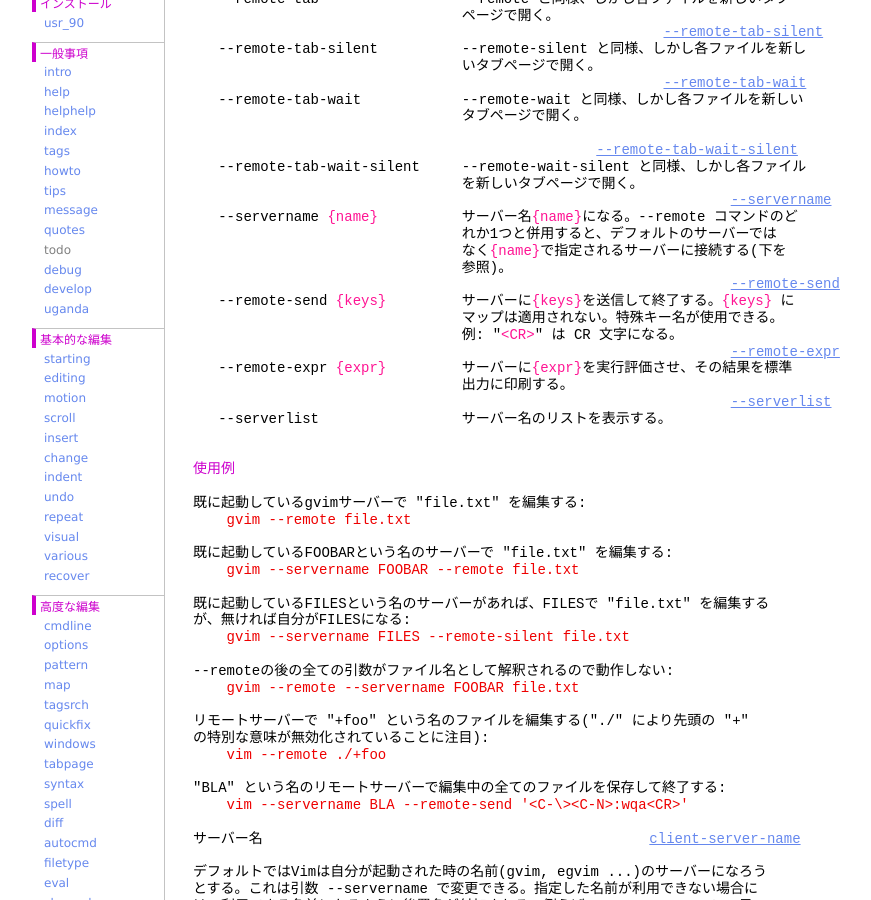
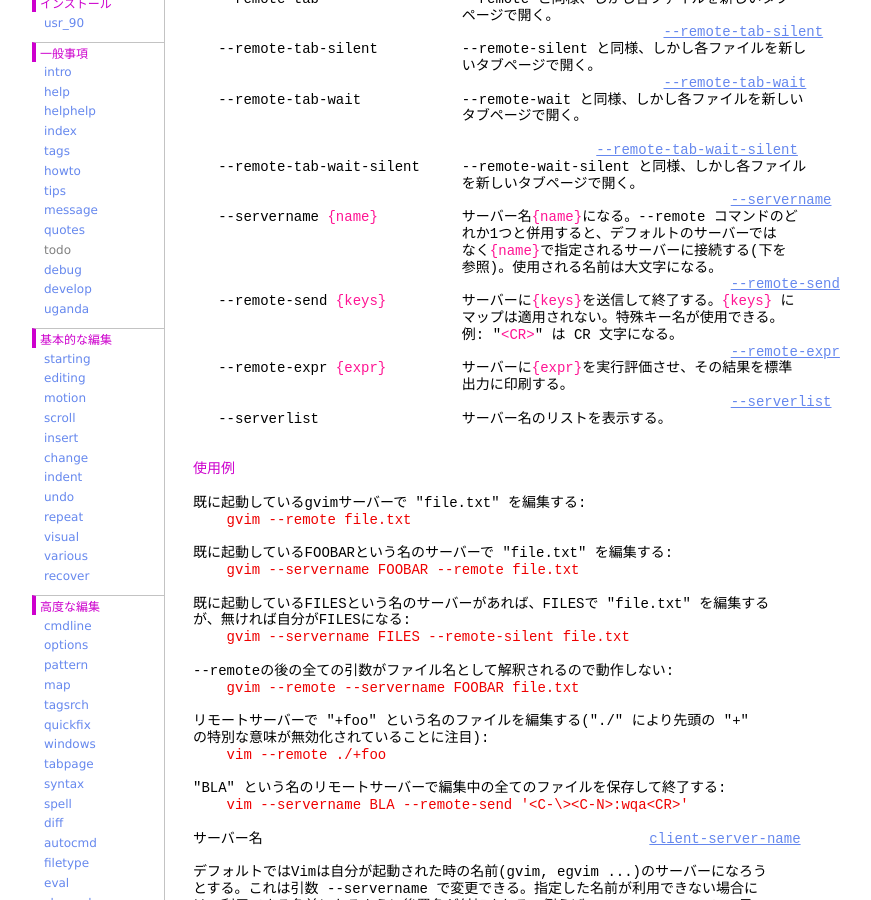
Before and after one commit to vim-jp/vimdoc-ja, a Jekyll site: the page built from remote.html, in a window 1280 px wide and 900 px high, scrolled down 1065 px. Shown: the whole window, without its empty margins (208-1079 px from the left). Built offline with Jekyll 4.4.1, drawn with Linux system fonts in a browser that asks for light colours; nearby versions of some CDN libraries; comment, search, counter and statistics services are not loaded.

Commit message:
Generated by Travis JOB 1220.1
https://travis-ci.org/vim-jp/vimdoc-ja-working/builds/446471427

```diff
--- a/remote.html
+++ b/remote.html
@@ -69,7 +69,7 @@ Vimクライアントサーバー通信&nbsp;&nbsp;&nbsp;&nbsp;&nbsp;&nbsp;&nbsp
 &nbsp;&nbsp; --servername&nbsp;<span class="Special">{name}</span>&nbsp;&nbsp;&nbsp;&nbsp;&nbsp;&nbsp;&nbsp;&nbsp;&nbsp;&nbsp;サーバー名<span class="Special">{name}</span>になる。--remote コマンドのど<br>
 &nbsp;&nbsp;&nbsp;&nbsp;&nbsp;&nbsp;&nbsp;&nbsp;&nbsp;&nbsp;&nbsp;&nbsp;&nbsp;&nbsp;&nbsp;&nbsp;&nbsp;&nbsp;&nbsp;&nbsp;&nbsp;&nbsp;&nbsp;&nbsp;&nbsp;&nbsp;&nbsp;&nbsp;&nbsp;&nbsp;&nbsp;&nbsp;れか1つと併用すると、デフォルトのサーバーでは<br>
 &nbsp;&nbsp;&nbsp;&nbsp;&nbsp;&nbsp;&nbsp;&nbsp;&nbsp;&nbsp;&nbsp;&nbsp;&nbsp;&nbsp;&nbsp;&nbsp;&nbsp;&nbsp;&nbsp;&nbsp;&nbsp;&nbsp;&nbsp;&nbsp;&nbsp;&nbsp;&nbsp;&nbsp;&nbsp;&nbsp;&nbsp;&nbsp;なく<span class="Special">{name}</span>で指定されるサーバーに接続する(下を<br>
-&nbsp;&nbsp;&nbsp;&nbsp;&nbsp;&nbsp;&nbsp;&nbsp;&nbsp;&nbsp;&nbsp;&nbsp;&nbsp;&nbsp;&nbsp;&nbsp;&nbsp;&nbsp;&nbsp;&nbsp;&nbsp;&nbsp;&nbsp;&nbsp;&nbsp;&nbsp;&nbsp;&nbsp;&nbsp;&nbsp;&nbsp;&nbsp;参照)。<br>
+&nbsp;&nbsp;&nbsp;&nbsp;&nbsp;&nbsp;&nbsp;&nbsp;&nbsp;&nbsp;&nbsp;&nbsp;&nbsp;&nbsp;&nbsp;&nbsp;&nbsp;&nbsp;&nbsp;&nbsp;&nbsp;&nbsp;&nbsp;&nbsp;&nbsp;&nbsp;&nbsp;&nbsp;&nbsp;&nbsp;&nbsp;&nbsp;参照)。使用される名前は大文字になる。<br>
 &nbsp;&nbsp;&nbsp;&nbsp;&nbsp;&nbsp;&nbsp;&nbsp;&nbsp;&nbsp;&nbsp;&nbsp;&nbsp;&nbsp;&nbsp;&nbsp;&nbsp;&nbsp;&nbsp;&nbsp;&nbsp;&nbsp;&nbsp;&nbsp;&nbsp;&nbsp;&nbsp;&nbsp;&nbsp;&nbsp;&nbsp;&nbsp;&nbsp;&nbsp;&nbsp;&nbsp;&nbsp;&nbsp;&nbsp;&nbsp;&nbsp;&nbsp;&nbsp;&nbsp;&nbsp;&nbsp;&nbsp;&nbsp;&nbsp;&nbsp;&nbsp;&nbsp;&nbsp;&nbsp;&nbsp;&nbsp;&nbsp;&nbsp;&nbsp;&nbsp;&nbsp;&nbsp;&nbsp;&nbsp;<a class="Constant" href="remote.html#--remote-send" name="--remote-send">--remote-send</a><br>
 &nbsp;&nbsp; --remote-send&nbsp;<span class="Special">{keys}</span>&nbsp;&nbsp;&nbsp;&nbsp;&nbsp;&nbsp;&nbsp;&nbsp; サーバーに<span class="Special">{keys}</span>を送信して終了する。<span class="Special">{keys}</span>&nbsp;に<br>
 &nbsp;&nbsp;&nbsp;&nbsp;&nbsp;&nbsp;&nbsp;&nbsp;&nbsp;&nbsp;&nbsp;&nbsp;&nbsp;&nbsp;&nbsp;&nbsp;&nbsp;&nbsp;&nbsp;&nbsp;&nbsp;&nbsp;&nbsp;&nbsp;&nbsp;&nbsp;&nbsp;&nbsp;&nbsp;&nbsp;&nbsp;&nbsp;マップは適用されない。特殊キー名が使用できる。<br>
```
